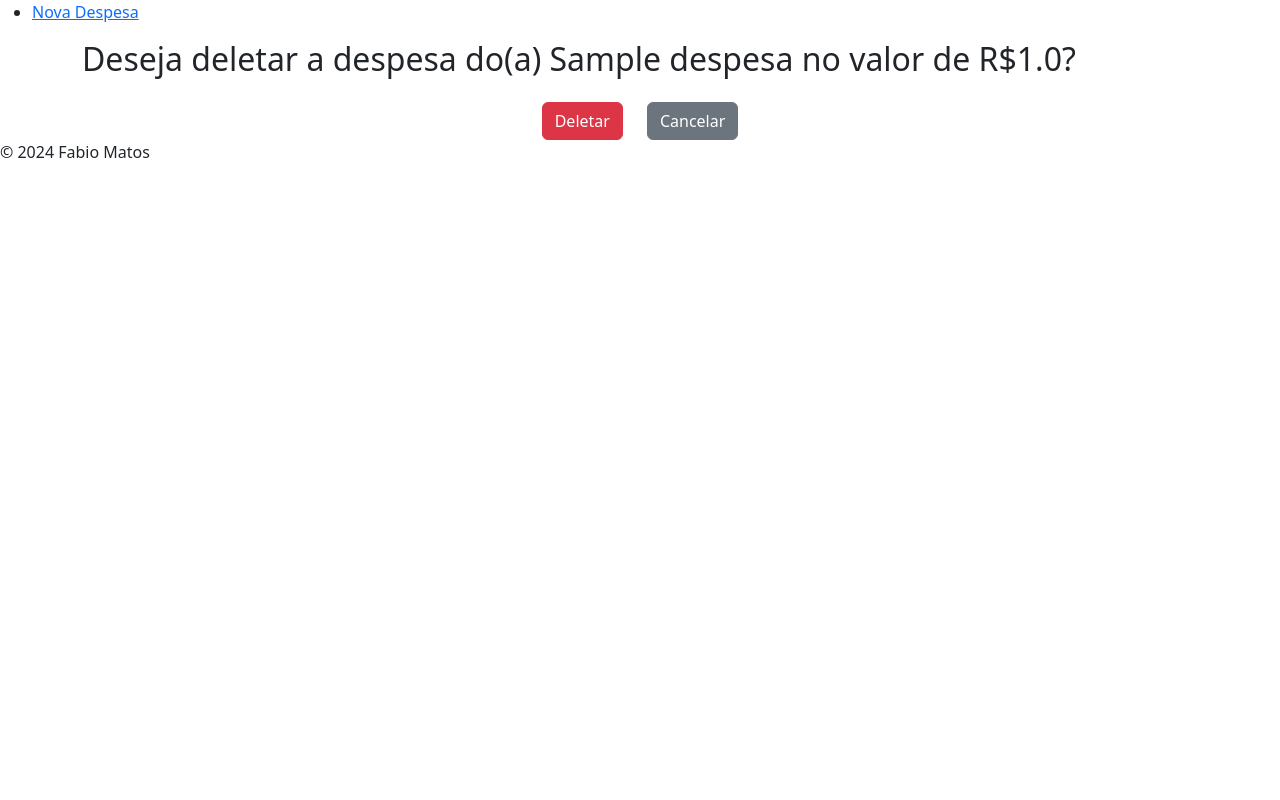
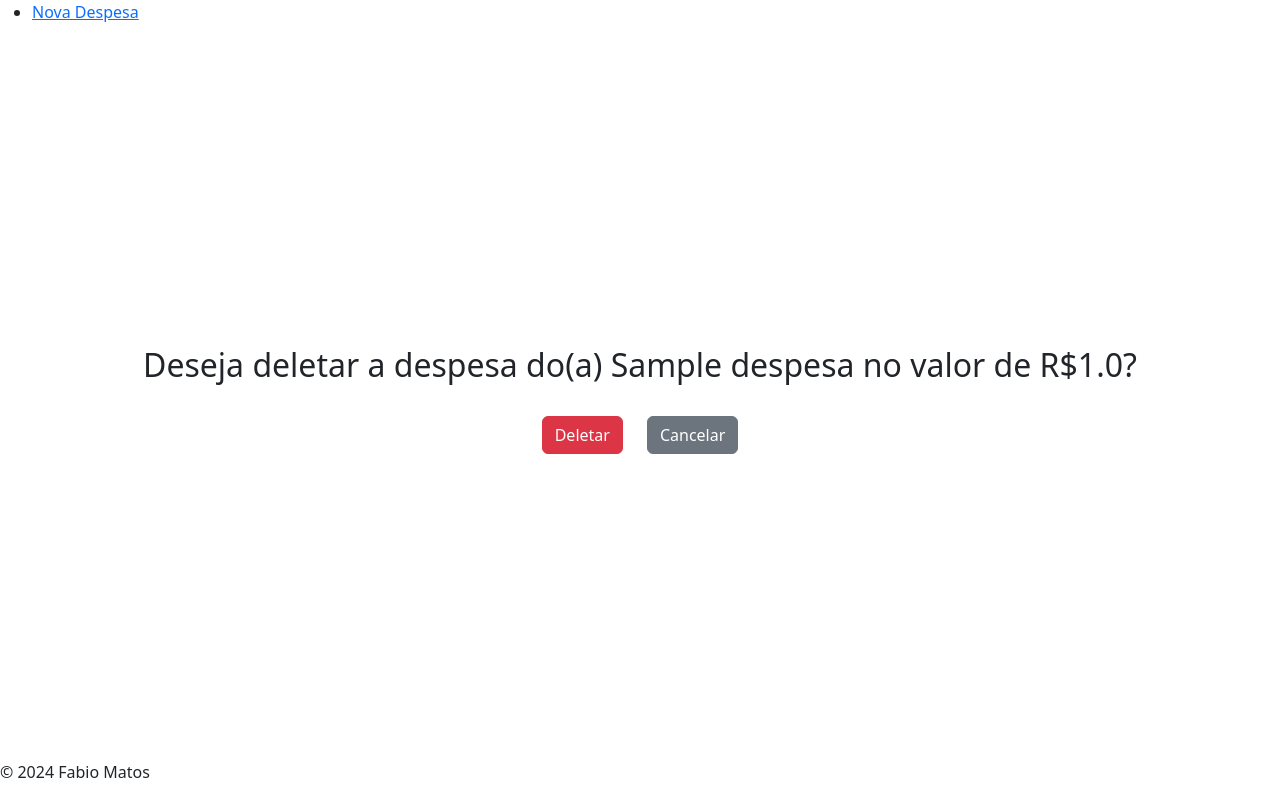
Before and after one commit to FabioMTeixeira/Despesas, a Django app: page /despesa/1/deletar/ in a window 1280 px wide. Run offline with Django 5.2, Linux system fonts and the light colour scheme; tables that the repository leaves empty hold one stand-in row (values such as "Sample post").

Commit message:
Atualizado o template base

```diff
--- a/app/templates/base.html
+++ b/app/templates/base.html
@@ -11,6 +11,7 @@
     <link href="https://cdn.jsdelivr.net/npm/bootstrap@5.3.3/dist/css/bootstrap.min.css" rel="stylesheet" integrity="sha384-QWTKZyjpPEjISv5WaRU9OFeRpok6YctnYmDr5pNlyT2bRjXh0JMhjY6hW+ALEwIH" crossorigin="anonymous" />
   </head>
   <body>
+    <div class="d-flex flex-column justify-content-between vh-100">
       <header>
         <nav>
           <ul>
@@ -30,6 +31,7 @@
       <footer>
         <p>&copy; 2024 Fabio Matos</p>
       </footer>
+    </div>
 
     <script src="https://cdn.jsdelivr.net/npm/bootstrap@5.3.3/dist/js/bootstrap.bundle.min.js" integrity="sha384-YvpcrYf0tY3lHB60NNkmXc5s9fDVZLESaAA55NDzOxhy9GkcIdslK1eN7N6jIeHz" crossorigin="anonymous"></script>
   </body>
--- a/despesas/templates/deletar_despesa.html
+++ b/despesas/templates/deletar_despesa.html
@@ -1,10 +1,10 @@
 {% extends 'base.html' %}
 
 {% block content %}
-  <div class="container">
+  <div class="container d-flex flex-column justify-content-center align-items-center">
     <h2>Deseja deletar a despesa do(a) {{ object.name }} no valor de R${{ object.value }}?</h2>
 
-    <form method="post" class="d-flex justify-content-center align-items-center mt-4">
+    <form method="post" class="mt-4">
       {% csrf_token %}
       <div class="d-flex gap-4">
         <button type="submit" class="btn btn-danger">Deletar</button>
--- a/despesas/templates/home.html
+++ b/despesas/templates/home.html
@@ -14,8 +14,8 @@
                 <option value="{{ banco.id }}">{{ banco.name }}</option>
               {% endfor %}
             </select>
+            <button type="submit" class="btn btn-primary mt-1">Filtrar</button>
           </div>
-          <button type="submit" class="btn btn-primary mt-1">Filtrar</button>
         </form>
         <table class="table table-striped table-hover">
           <thead class="thead-dark">
```
Lines whose indentation alone changed are shown as unchanged.
